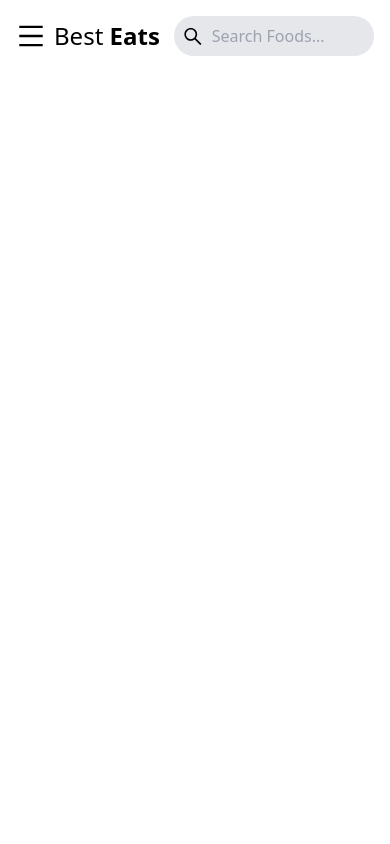
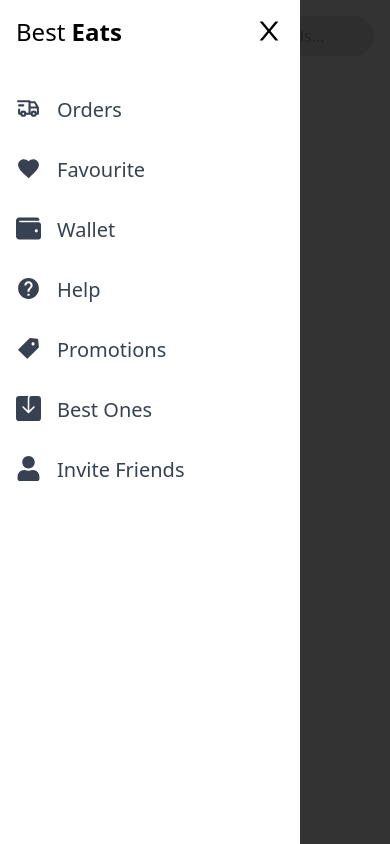
Before and after one commit to Hemantchuabey/Food-Tailwind-App, a React (Create React App) app: page / in a window 390 px wide. Built offline with nearby package versions, Linux system fonts and the light colour scheme.

Commit message:
Created the Overlay for the mobile view and it is a sidemenu drawer.

```diff
--- a/src/Component/Navbar.js
+++ b/src/Component/Navbar.js
@@ -1,6 +1,14 @@
 import React from "react";
-import { AiOutlineMenu, AiOutlineSearch } from "react-icons/ai";
-import { BsFillCartFill } from "react-icons/bs";
+import {
+  AiFillTag,
+  AiOutlineClose,
+  AiOutlineMenu,
+  AiOutlineSearch,
+} from "react-icons/ai";
+import { BsFillCartFill, BsFillSaveFill } from "react-icons/bs";
+import { TbTruckDelivery } from "react-icons/tb";
+import { MdFavorite, MdHelp } from "react-icons/md";
+import { FaUser, FaWallet } from "react-icons/fa";
 
 const Navbar = () => {
   return (
@@ -32,6 +40,51 @@
         <BsFillCartFill size={20} className="mr-2" />
         Cart
       </button>
+      {/* Mobile Menu */}
+      {/* Overlay */}
+      <div className="bg-black/80 fixed w-full z-10 h-screen top-0 left-0"></div>
+      {/* sidemenu drawer */}
+      <div className="w-[300px] h-screen fixed top-0 left-0 bg-white z-10 transition-300">
+        <AiOutlineClose
+          size={30}
+          className="absolute right-4 top-4 cursor-pointer"
+        />
+        <h2 className="text-2xl p-4">
+          Best<span className="font-bold"> Eats</span>
+        </h2>
+        <nav>
+          <ul className="flex flex-col p-4 text-gray-700 ">
+            <li className="text-xl py-4 flex ">
+              <TbTruckDelivery size={25} className="mr-4" />
+              Orders
+            </li>
+            <li className="text-xl py-4 flex ">
+              <MdFavorite size={25} className="mr-4" />
+              Favourite
+            </li>
+            <li className="text-xl py-4 flex ">
+              <FaWallet size={25} className="mr-4" />
+              Wallet
+            </li>
+            <li className="text-xl py-4 flex ">
+              <MdHelp size={25} className="mr-4" />
+              Help
+            </li>
+            <li className="text-xl py-4 flex ">
+              <AiFillTag size={25} className="mr-4" />
+              Promotions
+            </li>
+            <li className="text-xl py-4 flex ">
+              <BsFillSaveFill size={25} className="mr-4" />
+              Best Ones
+            </li>
+            <li className="text-xl py-4 flex ">
+              <FaUser size={25} className="mr-4" />
+              Invite Friends
+            </li>
+          </ul>
+        </nav>
+      </div>
     </div>
   );
 };
```
